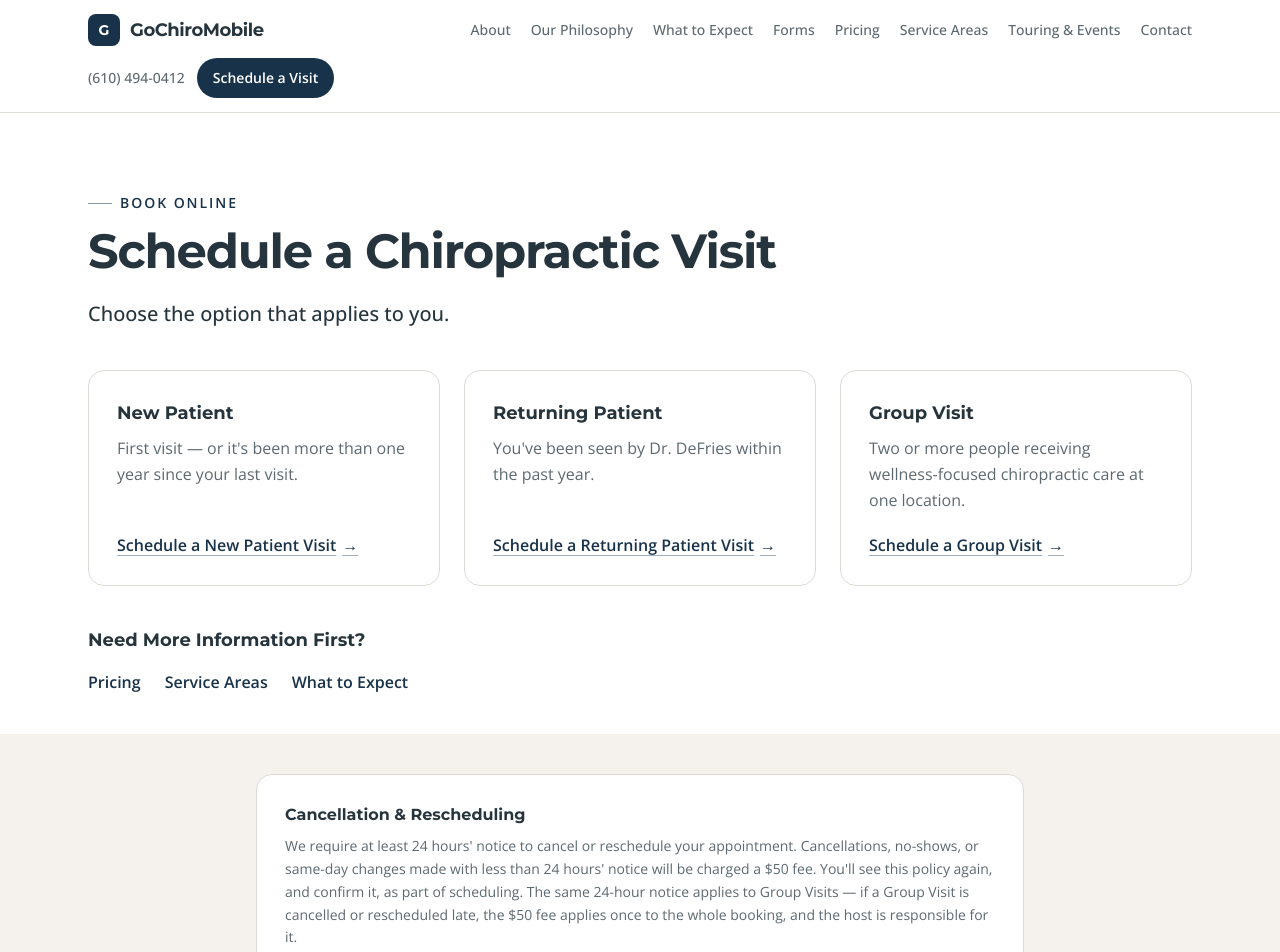
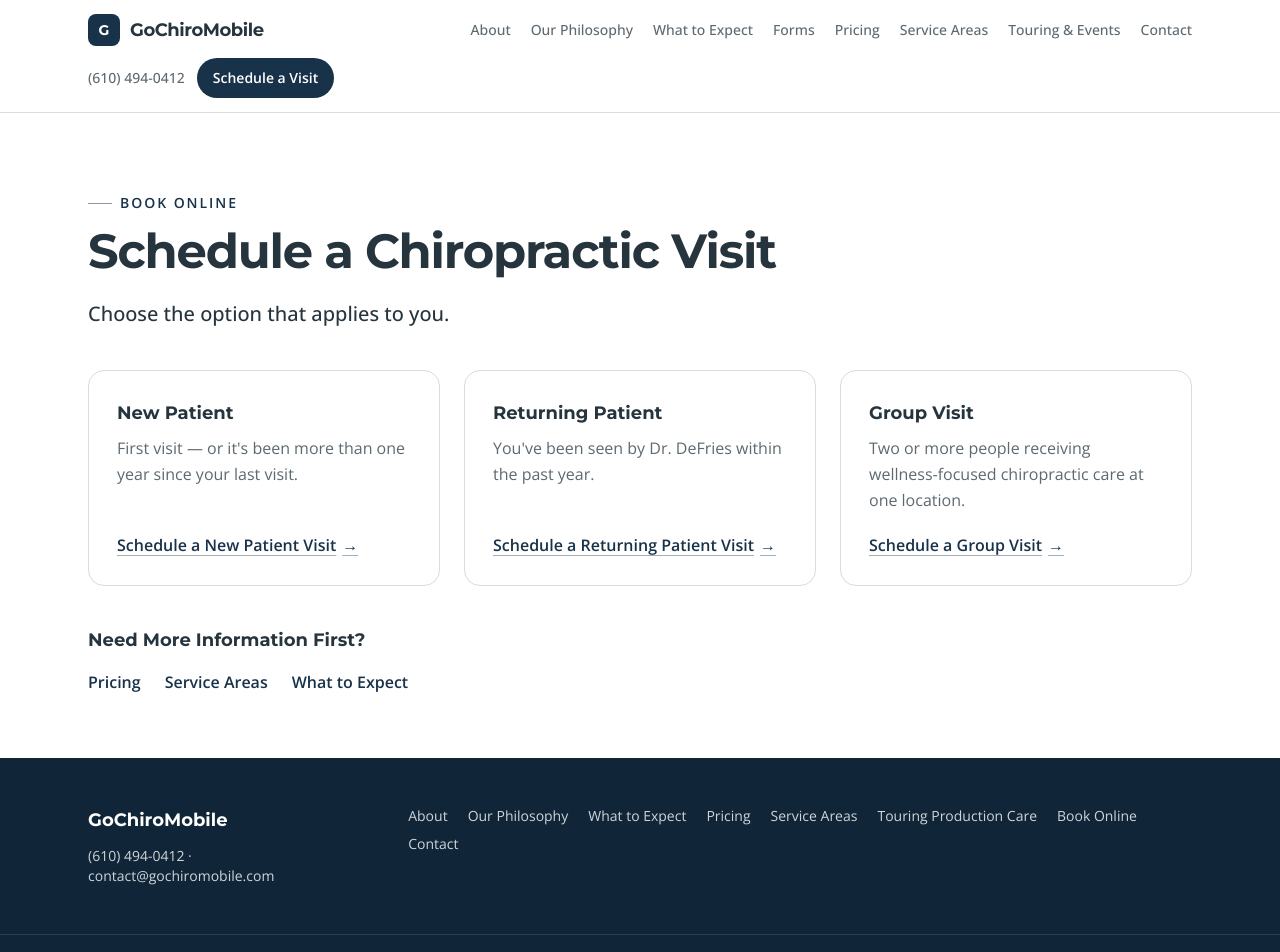
Before and after one commit to mybackcracker/gochiro-platform, a Next.js app: page /book-online in a window 1280 px wide. Shown: the top 952 px of the page. Built offline with nearby package versions, Linux system fonts and the light colour scheme.

Commit message:
Final website cleanup

```diff
--- a/app/(marketing)/book-online/page.tsx
+++ b/app/(marketing)/book-online/page.tsx
@@ -1,6 +1,6 @@
 import type { Metadata } from "next";
 import Link from "next/link";
-import { Section, Container, PageHeader, H3, ChoiceCard, Callout } from "@/components/ui";
+import { Section, Container, PageHeader, H3, ChoiceCard } from "@/components/ui";
 
 export const metadata: Metadata = {
   title: "Book Online — GoChiroMobile",
@@ -10,7 +10,7 @@ export const metadata: Metadata = {
 export default function BookOnlinePage() {
   return (
     <div>
-      <Section tone="white" className="pt-14 pb-8 sm:pt-20 sm:pb-10">
+      <Section tone="white" className="pt-14 pb-12 sm:pt-20 sm:pb-16">
         <Container>
           <PageHeader
             eyebrow="Book Online"
@@ -58,21 +58,6 @@ export default function BookOnlinePage() {
           </div>
         </Container>
       </Section>
-
-      <Section tone="cream" className="pt-8 pb-12 sm:pt-10 sm:pb-14">
-        <Container>
-          <Callout title="Cancellation & Rescheduling" tone="white" className="mx-auto max-w-3xl">
-            <p className="text-sm leading-relaxed text-muted">
-              We require at least 24 hours&apos; notice to cancel or reschedule your appointment.
-              Cancellations, no-shows, or same-day changes made with less than 24 hours&apos;
-              notice will be charged a $50 fee. You&apos;ll see this policy again, and confirm it,
-              as part of scheduling. The same 24-hour notice applies to Group Visits — if a Group
-              Visit is cancelled or rescheduled late, the $50 fee applies once to the whole
-              booking, and the host is responsible for it.
-            </p>
-          </Callout>
-        </Container>
-      </Section>
     </div>
   );
 }
```
